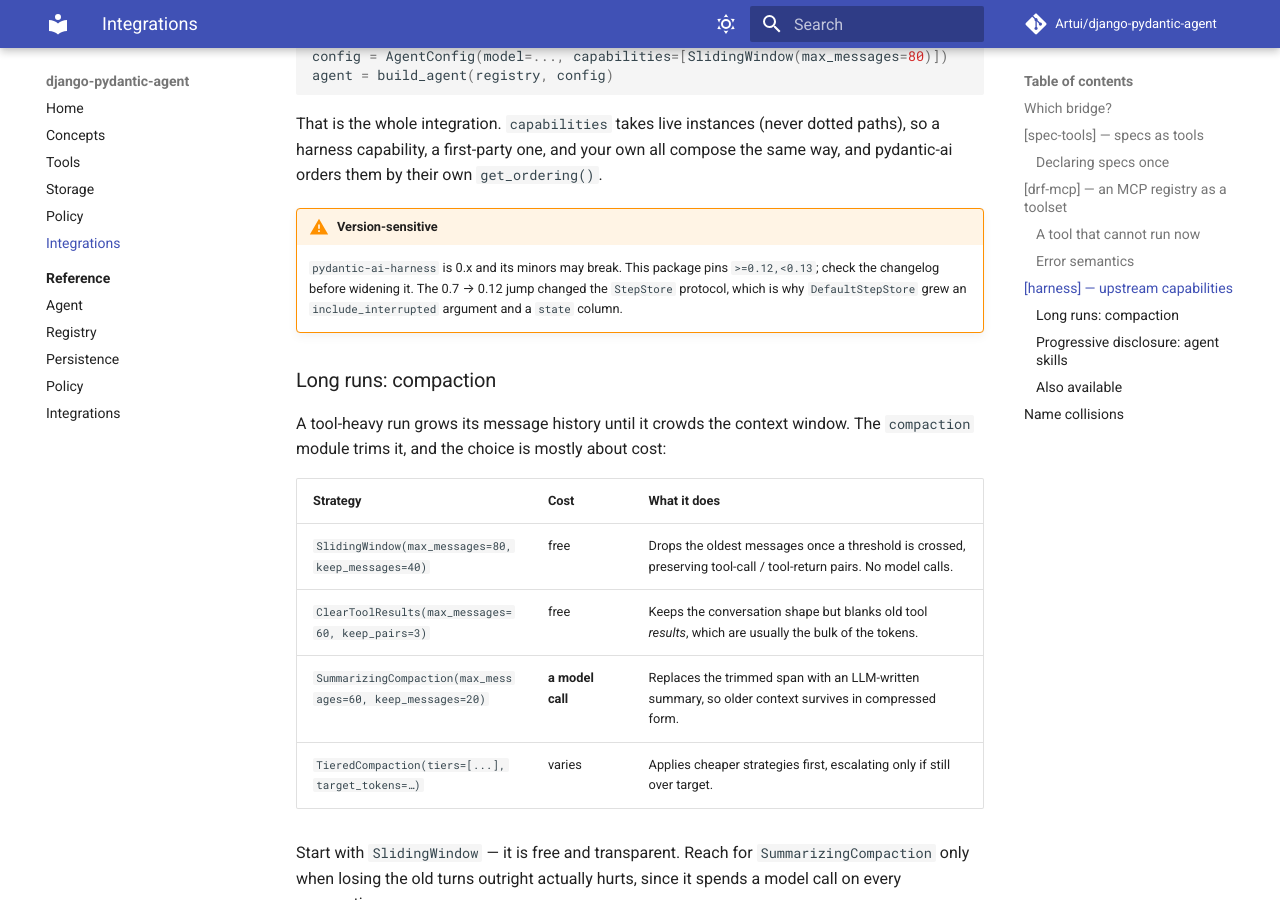
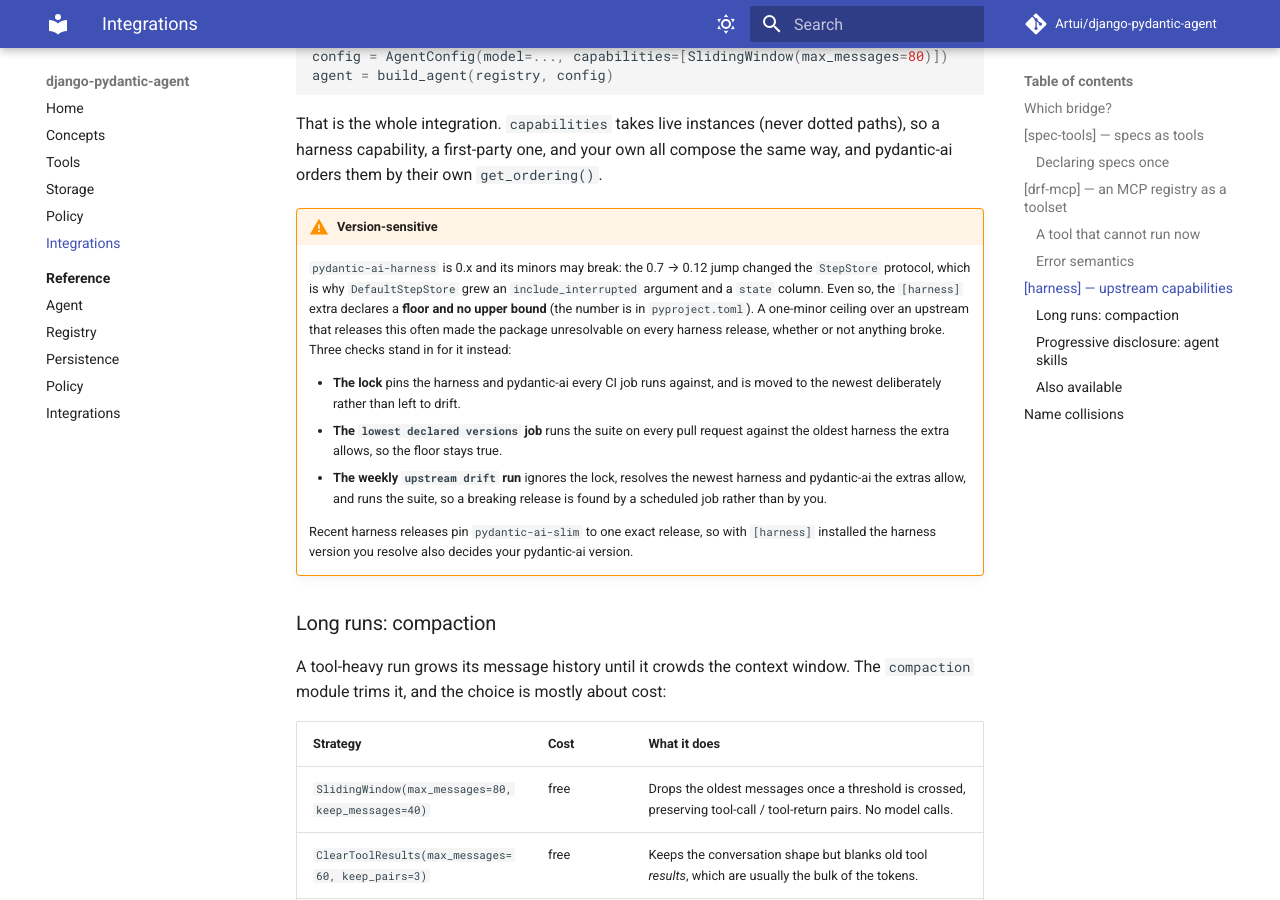
Before and after one commit to Artui/django-pydantic-agent, an MkDocs documentation site: the page built from docs/integrations.md, in a window 1280 px wide and 900 px high, scrolled down 4489 px. Built offline with MkDocs 1.6.1 and Material for MkDocs 9.7.7, drawn with Linux system fonts in a browser that asks for light colours; comment, search, counter and statistics services are not loaded.

Commit message:
Record a ToolFailed by its cause in the audit trail
pydantic-ai 2.54 made a wrap_* hook enclose every other capability's
error hooks. AuditCapability is pinned outermost, so it began catching
the ToolFailed that ToolFailurePolicy raises instead of the tool's own
exception, and recorded the model-facing text, which is redacted unless
include_detail. The operator's record lost the cause.

Audit now records a ToolFailed raised from an exception as that cause,
and still re-raises the ToolFailed untouched. A tool raising
ToolFailed(...) from e itself is recorded as e too, by design; a
ToolFailed with no cause is recorded as before. Tests drive
wrap_tool_execute directly, so they hold on any hook order, and each
condition of the guard is named with the test that fails without it.

The dev lock moves to pydantic-ai-slim 2.54.0 and pydantic-ai-harness
0.54.0 so CI runs the new order. The [harness] docs stop claiming a
one-minor pin and say what checks the open range, and the policy page
no longer says the failure is always recorded before it is converted.

Co-Authored-By: Claude Opus 5.5 <noreply@anthropic.com>

```diff
--- a/docs/integrations.md
+++ b/docs/integrations.md
@@ -212,10 +212,26 @@ paths), so a harness capability, a first-party one, and your own all compose the
 same way, and pydantic-ai orders them by their own `get_ordering()`.
 
 !!! warning "Version-sensitive"
-    `pydantic-ai-harness` is 0.x and its minors may break. This package pins
-    `>=0.12,<0.13`; check the changelog before widening it. The 0.7 → 0.12 jump
+    `pydantic-ai-harness` is 0.x and its minors may break: the 0.7 → 0.12 jump
     changed the `StepStore` protocol, which is why `DefaultStepStore` grew an
-    `include_interrupted` argument and a `state` column.
+    `include_interrupted` argument and a `state` column. Even so, the `[harness]`
+    extra declares a **floor and no upper bound** (the number is in
+    `pyproject.toml`). A one-minor ceiling over an upstream that releases this
+    often made the package unresolvable on every harness release, whether or
+    not anything broke. Three checks stand in for it instead:
+
+    - **The lock** pins the harness and pydantic-ai every CI job runs against,
+      and is moved to the newest deliberately rather than left to drift.
+    - **The `lowest declared versions` job** runs the suite on every pull
+      request against the oldest harness the extra allows, so the floor stays
+      true.
+    - **The weekly `upstream drift` run** ignores the lock, resolves the newest
+      harness and pydantic-ai the extras allow, and runs the suite, so a
+      breaking release is found by a scheduled job rather than by you.
+
+    Recent harness releases pin `pydantic-ai-slim` to one exact release, so
+    with `[harness]` installed the harness version you resolve also decides
+    your pydantic-ai version.
 
 ### Long runs: compaction
 
```
Also changed, not shown: CHANGELOG.md (+27 -0 lines), docs/policy.md (+16 -2 lines), 3 other files.
